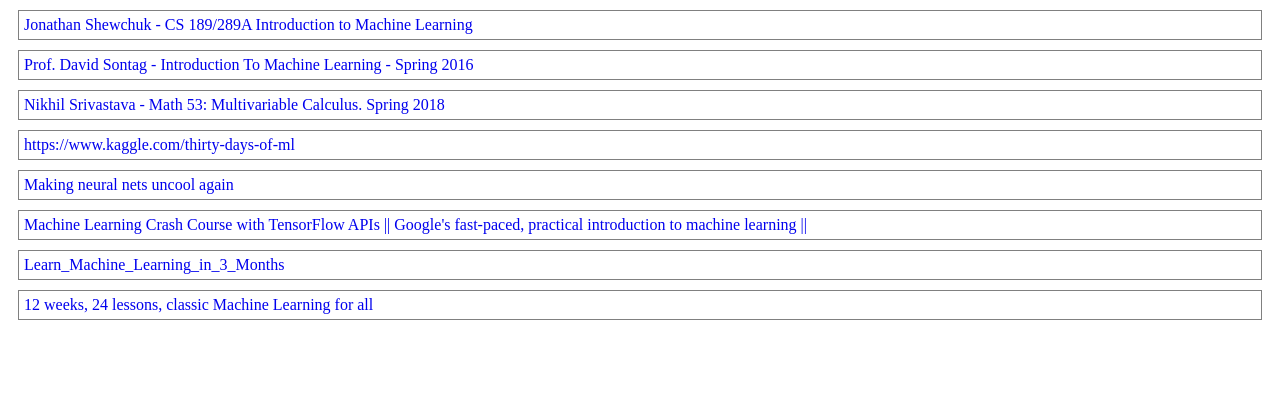
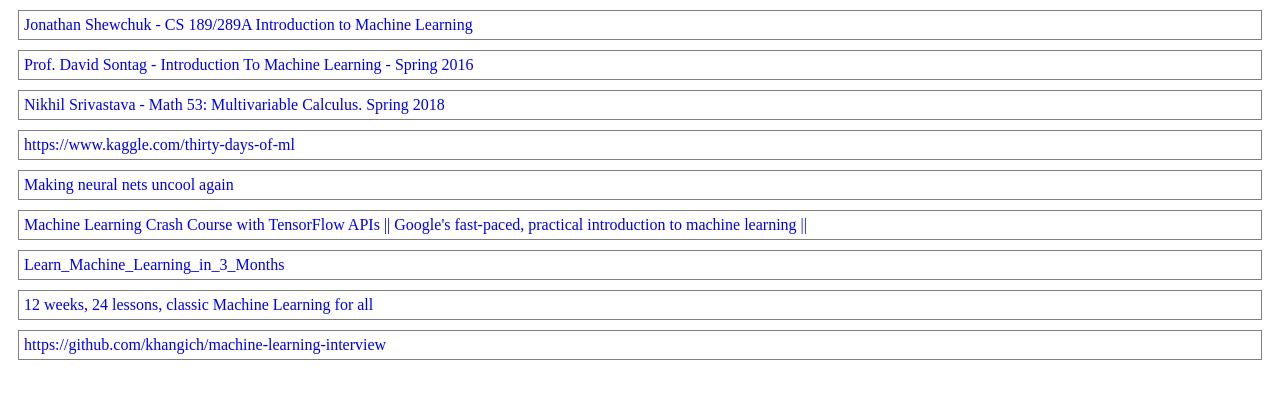
Before and after one commit to lanastasov/ai-2021, a plain HTML site: page index.html in a window 1280 px wide. Drawn offline with Linux system fonts and the light colour scheme.

Commit message:
https://github.com/khangich/machine-learning-interview

```diff
--- a/index.html
+++ b/index.html
@@ -45,6 +45,7 @@
         with TensorFlow APIs || Google's fast-paced, practical introduction to machine learning ||</a>
     <a href="https://github.com/llSourcell/Learn_Machine_Learning_in_3_Months">Learn_Machine_Learning_in_3_Months</a>
     <a href="https://github.com/microsoft/ML-For-Beginners">12 weeks, 24 lessons, classic Machine Learning for all</a>
+    <a href="https://github.com/khangich/machine-learning-interview">https://github.com/khangich/machine-learning-interview</a>
 
 </body>
 </html>
```
